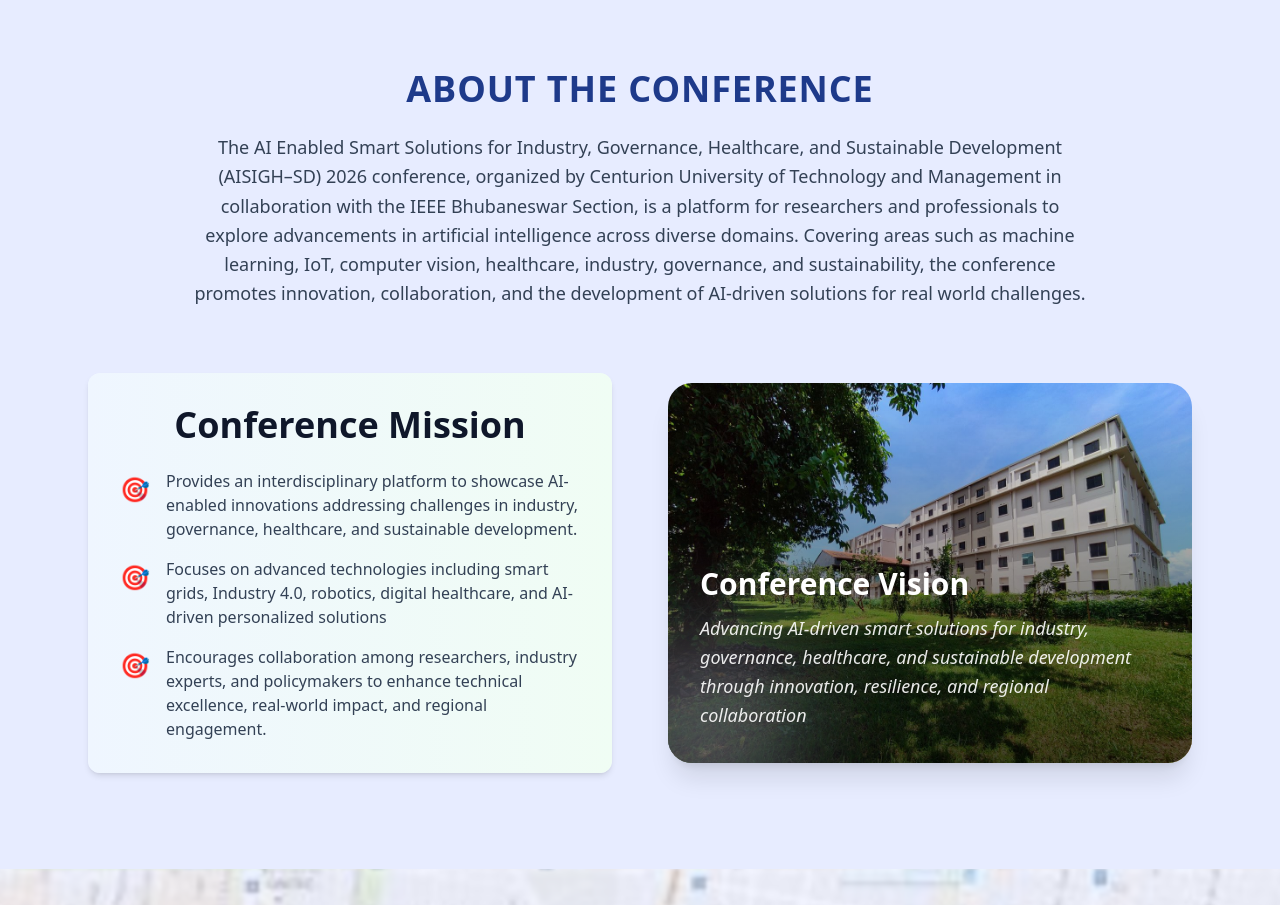
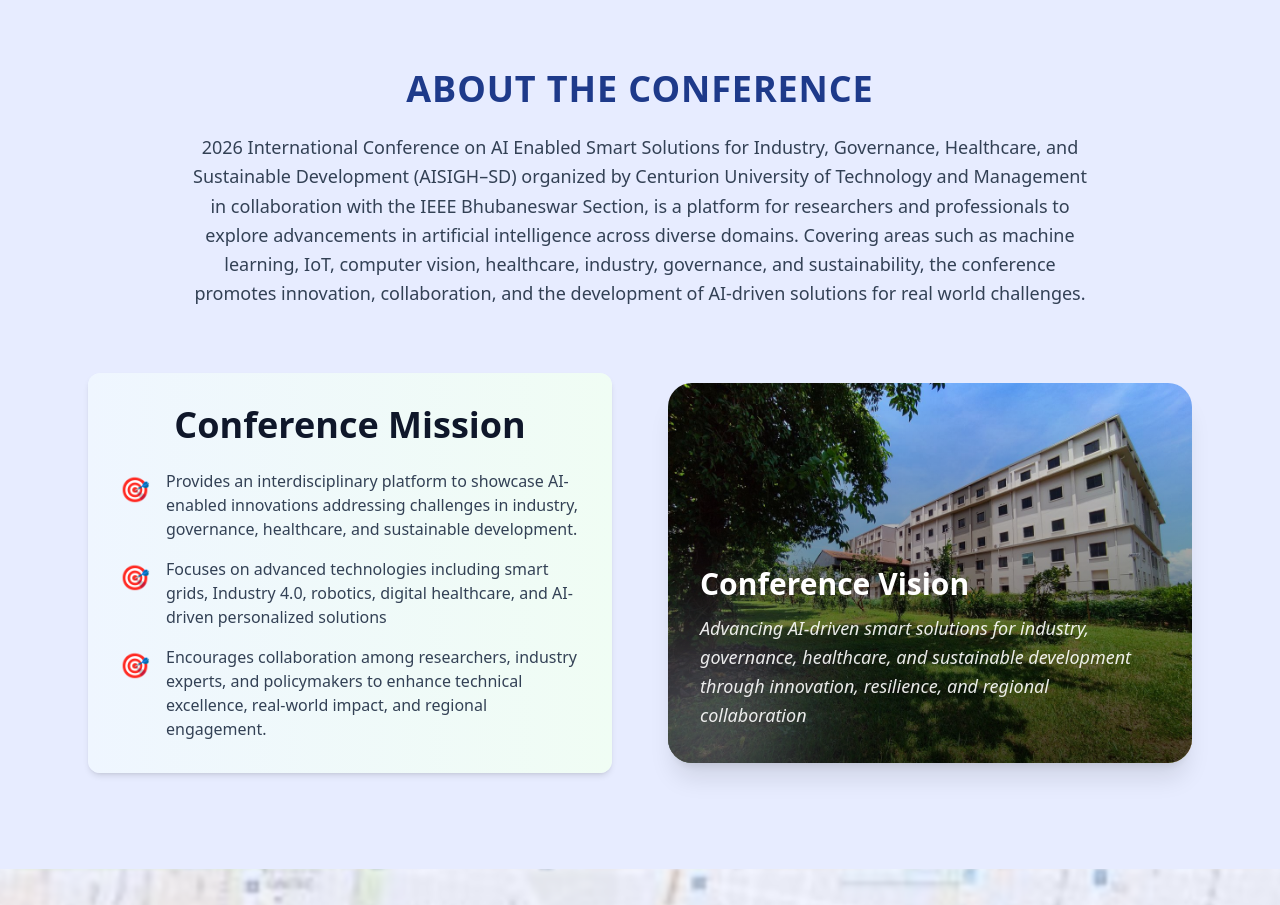
Before and after one commit to Shatabdi121/RAEIC, a React (Vite) app: page /#/ in a window 1280 px wide. Shown: the part 1280-2185 px from the top of the page. Built offline with nearby package versions, Linux system fonts and the light colour scheme.

Commit message:
update about confrrnce

```diff
--- a/src/Home.jsx
+++ b/src/Home.jsx
@@ -193,10 +193,10 @@
               ABOUT THE CONFERENCE
             </h2>
             <p className="max-w-4xl mx-auto text-lg text-slate-700 leading-relaxed">
-              The AI Enabled Smart Solutions for Industry, Governance,
-              Healthcare, and Sustainable Development (AISIGH–SD) 2026
-              conference, organized by Centurion University of Technology and
-              Management in collaboration with the IEEE Bhubaneswar Section, is
+              2026 International Conference on AI Enabled Smart Solutions for Industry, Governance,
+              Healthcare, and Sustainable Development (AISIGH–SD) organized by
+              Centurion University of Technology and Management
+              in collaboration with the IEEE Bhubaneswar Section, is
               a platform for researchers and professionals to explore
               advancements in artificial intelligence across diverse domains.
               Covering areas such as machine learning, IoT, computer vision,
```
